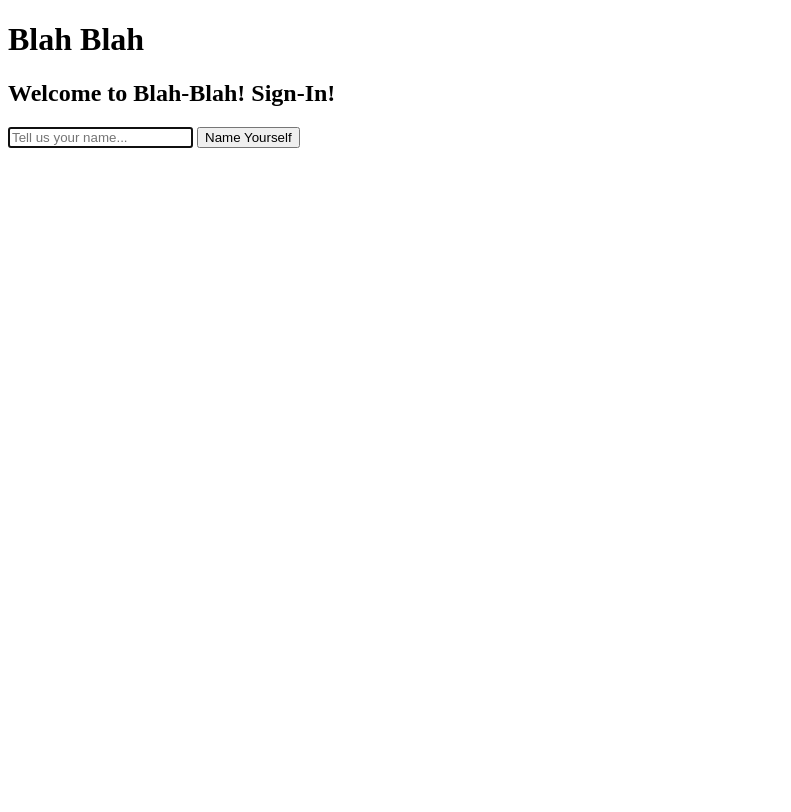
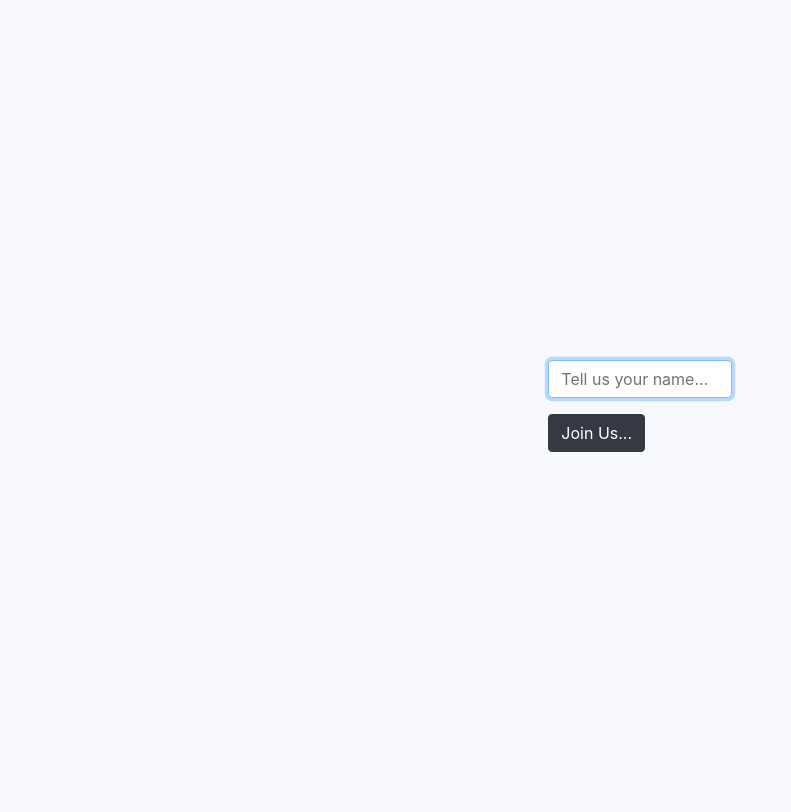
Before and after one commit to Matt-Farncomb/blah-blah-chat-app, a Flask app: page / in a window 1280 px wide. Shown: the whole page, without its empty margins (0-791 px from the left). Before the commit the page ends 148 px from the top, so only its background shows below. Run offline with Flask 2, Linux system fonts and the light colour scheme; parts of the project's set-up code (start-up, migrations or seed data) failed here and were passed over; some libraries are stand-ins or nearby versions.

Commit message:
Update welcome/landing page, some bugfixing - more to be done

```diff
--- a/application.py
+++ b/application.py
@@ -138,7 +138,7 @@ def welcome():
 
 
 
-	return render_template("welcome.html",
+	return render_template("new_welcome.html",
 		message=message,
 		first_visit=first_visit,
 		last_visited=last_visited)
@@ -413,8 +413,10 @@ def check_channels(target):
 @socketio.on("which channel")
 def send_users_channels():
 	print("sending users channels")
-	temp = {"chan":current_users[session["name"]],
-			"name":session["name"]
-			}
+	temp = {}
+	if session["name"] in current_users:
+		temp = {"chan":current_users[session["name"]],
+				"name":session["name"]
+				}
 	emit("update users", temp,
 		broadcast=True)
--- a/static/channel.js
+++ b/static/channel.js
@@ -117,7 +117,7 @@ document.addEventListener('DOMContentLoaded', () => {
         const sp = document.createElement('span')
         jc = document.querySelector('#jinja_channels');
         sp.innerHTML = `<li class="channel-links">
-                            <a href="/channels/${chanName}">${chanName}
+                            <a href="/channels/${chanName}" class="nav-link">${chanName}
                         </li>`;
         jc.appendChild(sp)
 
--- /dev/null
+++ b/templates/new_welcome.html
@@ -0,0 +1,130 @@
+<!DOCTYPE html>
+<html>
+    <head>
+        <title>Welcome Page</title>
+        <link rel="stylesheet" href="https://maxcdn.bootstrapcdn.com/bootstrap/4.0.0/css/bootstrap.min.css" integrity="sha384-Gn5384xqQ1aoWXA+058RXPxPg6fy4IWvTNh0E263XmFcJlSAwiGgFAW/dAiS6JXm" crossorigin="anonymous">
+        <style>
+
+          :root {
+          --sidebar-hover-color:#485160;
+          --palest-blue:#F7F9FF;
+          --darkest-blue:#35383D;
+          --even-darker-blue:#171a1e;
+        }
+
+
+
+          .col-4{
+            height: 10vh;
+
+          }
+
+          .col-12 {
+            height:45vh;
+          }
+
+          body {
+           background-color: var(--palest-blue); */
+              overflow-y: scroll;
+              overflow-x: hidden;
+          }
+
+          .welcome-form {
+            /* background-color: white;
+            padding-top:40px;
+            height: 20vh;
+            padding-top: 50px;
+            border:solid 10px white;
+            border-radius: 10%;
+            padding-left: 20px; */
+          }
+
+          .col-5 {
+
+          }
+
+        </style>
+    </head>
+    <body>
+      <div class="container-fluid" id="welcome-page">
+        <div class="row">
+          <div class="col-12"></div>
+        </div>
+        <div class="row" id="welcome-form-row">
+          <div class="col-5"></div>
+            <div class="col-2 welcome-form">
+
+              {% if first_visit == False %}
+
+
+                <div class="form-group">
+                  <!-- <label for="exampleInputEmail1">Nickname</label> -->
+                  <!-- <input id="name-box" name="name" type="text" placeholder="Tell us your name..." autofocus class="form-control" aria-describedby="emailHelp"> -->
+                  <input type="text" readonly class="form-control-plaintext" id="staticEmail2" value="{{message}}">
+                </div>
+                <!-- <div class="form-group">
+                  <label for="exampleInputPassword1">Password</label>
+                  <input type="password" class="form-control" placeholder="Password">
+                </div> -->
+                <a href="{{  url_for('channel_selection', chan=last_visited) }}" class="btn btn-dark mb-2" role="button">Continue</a>
+                <a href="{{  url_for('logout') }}" class="btn btn-warning mb-2" role="button">That's not me!</a>
+
+
+
+
+
+
+
+
+
+
+
+<!--
+              <form class="form-inline">
+                <div class="form-group mb-2">
+                  Before text
+                  <label for="staticEmail2" class="sr-only">Name</label>
+                    <input type="text" readonly class="form-control-plaintext" id="staticEmail2" value="{{message}}">
+                </div>
+                Text box
+                <div class="form-group mx-sm-3 mb-2">
+                  <label for="inputPassword2" class="sr-only">Password</label>
+                    <input type="password" class="form-control" id="inputPassword2" placeholder="Password">
+                </div>
+                Submit Button
+                  <button class="btn btn-primary mb-2"><a href="{{  url_for('channel_selection', chan=last_visited) }}">Confirm identity</a></button>
+                  <a href="{{  url_for('channel_selection', chan=last_visited) }}" class="btn btn-dark mb-2" role="button">Continue</a>
+                  <button class="btn btn-primary mb-2">That's not me!<a href="{{  url_for('logout') }}"></a></button>
+              </form>
+              <a href="{{  url_for('logout') }}" class="btn btn-warning mb-2" role="button">That's not me!</a>
+          </div> -->
+
+              {% else %}
+
+              <form action="{{ url_for('welcome') }}" method="post">
+                <div class="form-group">
+                  <!-- <label for="exampleInputEmail1">Nickname</label> -->
+                  <input id="name-box" name="name" type="text" placeholder="Tell us your name..." autofocus class="form-control" aria-describedby="emailHelp">
+                </div>
+                <!-- <div class="form-group">
+                  <label for="exampleInputPassword1">Password</label>
+                  <input type="password" class="form-control" placeholder="Password">
+                </div> -->
+                <button class="btn btn-dark">Join Us...</button>
+              </form>
+
+              {% endif %}
+
+
+
+
+
+            </div>
+          <div class="col-5"></div>
+          </div>
+        </div>
+        <div class="row">
+          <div class="col-12"></div>
+        </div>
+      </div>
+    </body>
```
Also changed, not shown: templates/new_channel_template.html (+84 -32 lines).
